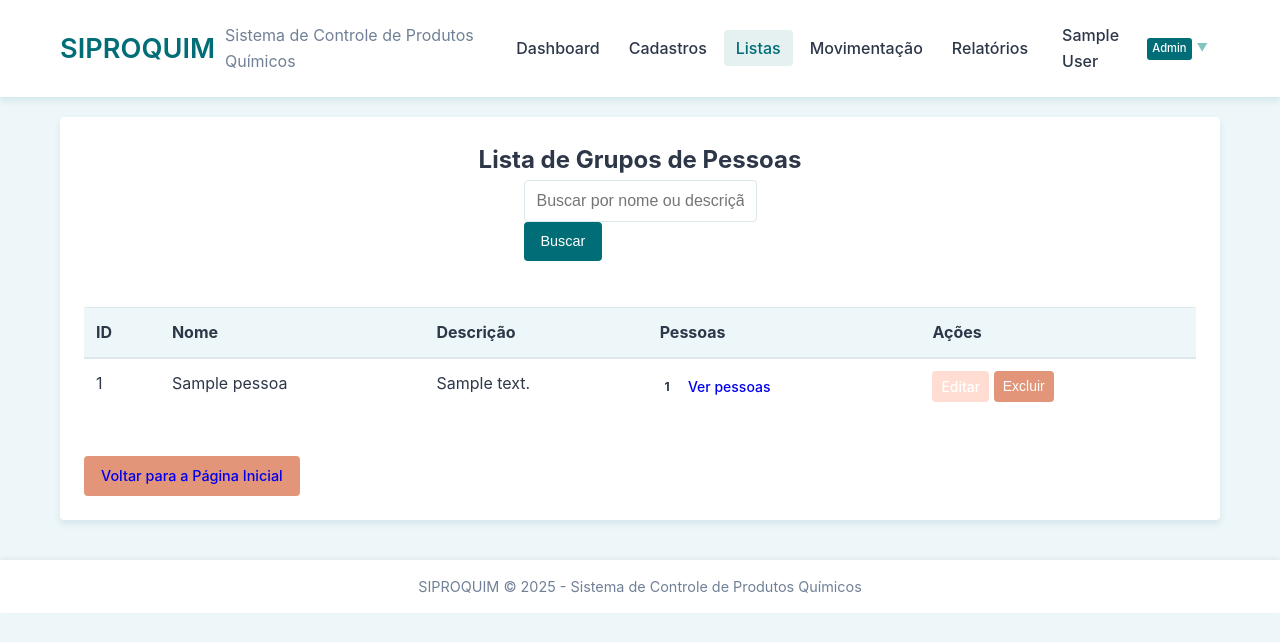
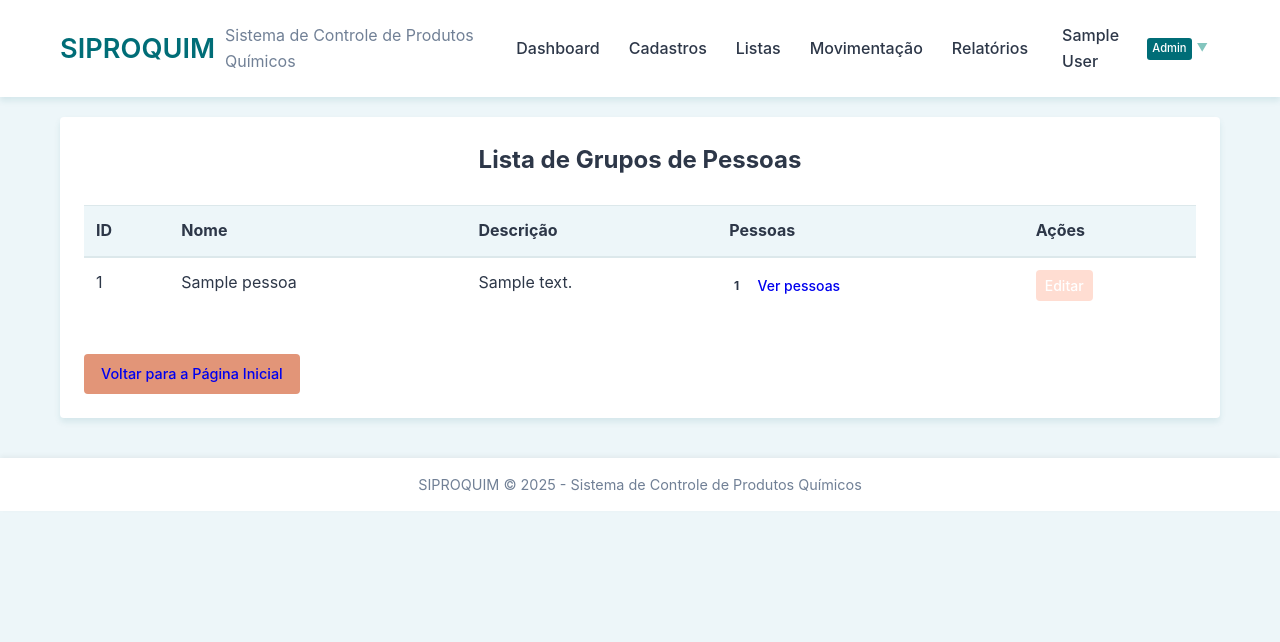
Before and after one commit to gmedeirosnet/SIPROQUIM, a PHP site: page /cadastros/list_grupos_pessoas.php in a window 1280 px wide. Shown: the top 642 px of the page. Run offline with PHP 8.4, Linux system fonts and the light colour scheme; the visitor is signed in with stand-in values (Sample User, id 1); tables that the repository leaves empty or names only in its code hold one stand-in row (values such as "Sample post"); data that the repository does not hold is empty; some libraries are stand-ins or nearby versions.

Commit message:
refactor: remove unused search and delete functionality from grupos_pessoas and update header links

```diff
--- a/src/cadastros/list_grupos_pessoas.php
+++ b/src/cadastros/list_grupos_pessoas.php
@@ -19,15 +19,7 @@ $stmt_count = $pdo->query("SELECT COUNT(*) FROM grupos_pessoas");
 $total_records = $stmt_count->fetchColumn();
 $total_pages = ceil($total_records / $per_page);
 
-// Search functionality
-$search = isset($_GET['search']) ? $_GET['search'] : '';
-$where_clause = '';
-$params = [];
 
-if (!empty($search)) {
-    $where_clause = "WHERE nome LIKE :search OR descricao LIKE :search";
-    $params[':search'] = "%{$search}%";
-}
 
 // Get person groups with pagination and search
 $sql = "SELECT gp.*,
@@ -46,33 +38,7 @@ $stmt->bindValue(':offset', $offset, PDO::PARAM_INT);
 $stmt->execute();
 $grupos = $stmt->fetchAll(PDO::FETCH_ASSOC);
 
-// Handle delete action
-if (isset($_POST['delete']) && isset($_POST['id'])) {
-    // Verificar se o usuário é administrador
-    requireAdmin($current_user_grupo);
 
-    $id = (int)$_POST['id'];
-
-    try {
-        // Check if there are any persons using this group
-        $stmt_check = $pdo->prepare("SELECT COUNT(*) FROM pessoas WHERE id_grupo_pessoa = :id");
-        $stmt_check->execute([':id' => $id]);
-        $pessoas_count = $stmt_check->fetchColumn();
-
-        if ($pessoas_count > 0) {
-            $error = "Não é possível excluir este grupo pois existem pessoas associadas a ele.";
-        } else {
-            $stmt = $pdo->prepare("DELETE FROM grupos_pessoas WHERE id = :id");
-            $stmt->execute([':id' => $id]);
-
-            // Redirect to avoid resubmission
-            header("Location: list_grupos_pessoas.php?deleted=1");
-            exit;
-        }
-    } catch (PDOException $e) {
-        $error = "Não foi possível excluir este grupo. Erro: " . $e->getMessage();
-    }
-}
 
 // Include header
 include_once __DIR__ . '/../includes/header.php';
@@ -89,12 +55,7 @@ include_once __DIR__ . '/../includes/header.php';
 
     <div class="header-actions">
         <h2>Lista de Grupos de Pessoas</h2>
-        <form class="search-form" method="get">
-            <div class="input-group">
-                <input type="text" name="search" class="form-control" placeholder="Buscar por nome ou descrição" value="<?= htmlspecialchars($search) ?>">
-                <button type="submit" class="btn btn-primary">Buscar</button>
-            </div>
-        </form>
+
     </div>
 
     <br>
@@ -125,11 +86,6 @@ include_once __DIR__ . '/../includes/header.php';
                             <td class="actions">
                                 <?php if (isAdmin($current_user_grupo)): ?>
                                 <a href="grupo_pessoa.php?id=<?= $grupo['id'] ?>" class="btn btn-sm btn-warning">Editar</a>
-
-                                <form method="post" onsubmit="return confirm('Tem certeza que deseja excluir este grupo?');" style="display: inline;">
-                                    <input type="hidden" name="id" value="<?= $grupo['id'] ?>">
-                                    <button type="submit" name="delete" class="btn btn-sm btn-danger" <?= $grupo['total_pessoas'] > 0 ? 'disabled title="Não é possível excluir um grupo que está sendo usado"' : '' ?>>Excluir</button>
-                                </form>
                                 <?php endif; ?>
                             </td>
                         </tr>
@@ -171,14 +127,9 @@ include_once __DIR__ . '/../includes/header.php';
         <?php endif; ?>
     <?php else: ?>
         <div class="alert alert-info">
-            <?php if (!empty($search)): ?>
-                Nenhum grupo de pessoas encontrado com o termo "<?= htmlspecialchars($search) ?>".
-                <p><a href="list_grupos_pessoas.php" class="btn btn-outline-primary mt-2">Limpar busca</a></p>
-            <?php else: ?>
-                <p>Nenhum grupo de pessoas cadastrado.</p>
-                <?php if (isAdmin($current_user_grupo)): ?>
-                <p><a href="grupo_pessoa.php" class="btn btn-primary mt-2">Cadastrar Grupo de Pessoas</a></p>
-                <?php endif; ?>
+            <p>Nenhum grupo de pessoas cadastrado.</p>
+            <?php if (isAdmin($current_user_grupo)): ?>
+            <p><a href="grupo_pessoa.php" class="btn btn-primary mt-2">Cadastrar Grupo de Pessoas</a></p>
             <?php endif; ?>
         </div>
     <?php endif; ?>
--- a/src/includes/header.php
+++ b/src/includes/header.php
@@ -115,10 +115,9 @@ function isActive($page, $current_page = null, $current_dir = null) {
                         <div class="dropdown-content">
                             <a href="/cadastros/lugar.php">Almoxarifados</a>
                             <a href="/cadastros/fabricante.php">Fabricantes</a>
+                            <a href="/cadastros/pessoa.php">Pessoas</a>
                             <a href="/cadastros/produto.php">Produtos</a>
                             <a href="/cadastros/grupo.php">Grupos de produtos</a>
-                            <a href="/cadastros/pessoa.php">Pessoas</a>
-                            <a href="/cadastros/grupo_pessoa.php">Grupos de Pessoas</a>
                         </div>
                     </div>
                     <?php endif; ?>
@@ -128,10 +127,9 @@ function isActive($page, $current_page = null, $current_dir = null) {
                         <div class="dropdown-content">
                             <a href="/cadastros/list_lugares.php">Almoxarifados</a>
                             <a href="/cadastros/list_fabricantes.php">Fabricantes</a>
+                            <a href="/cadastros/list_pessoas.php">Pessoas</a>
                             <a href="/cadastros/list_produtos.php">Produtos</a>
                             <a href="/cadastros/list_grupos.php">Grupos de produtos</a>
-                            <a href="/cadastros/list_pessoas.php">Pessoas</a>
-                            <a href="/cadastros/list_grupos_pessoas.php">Grupos de Pessoas</a>
                         </div>
                     </div>
 
```
